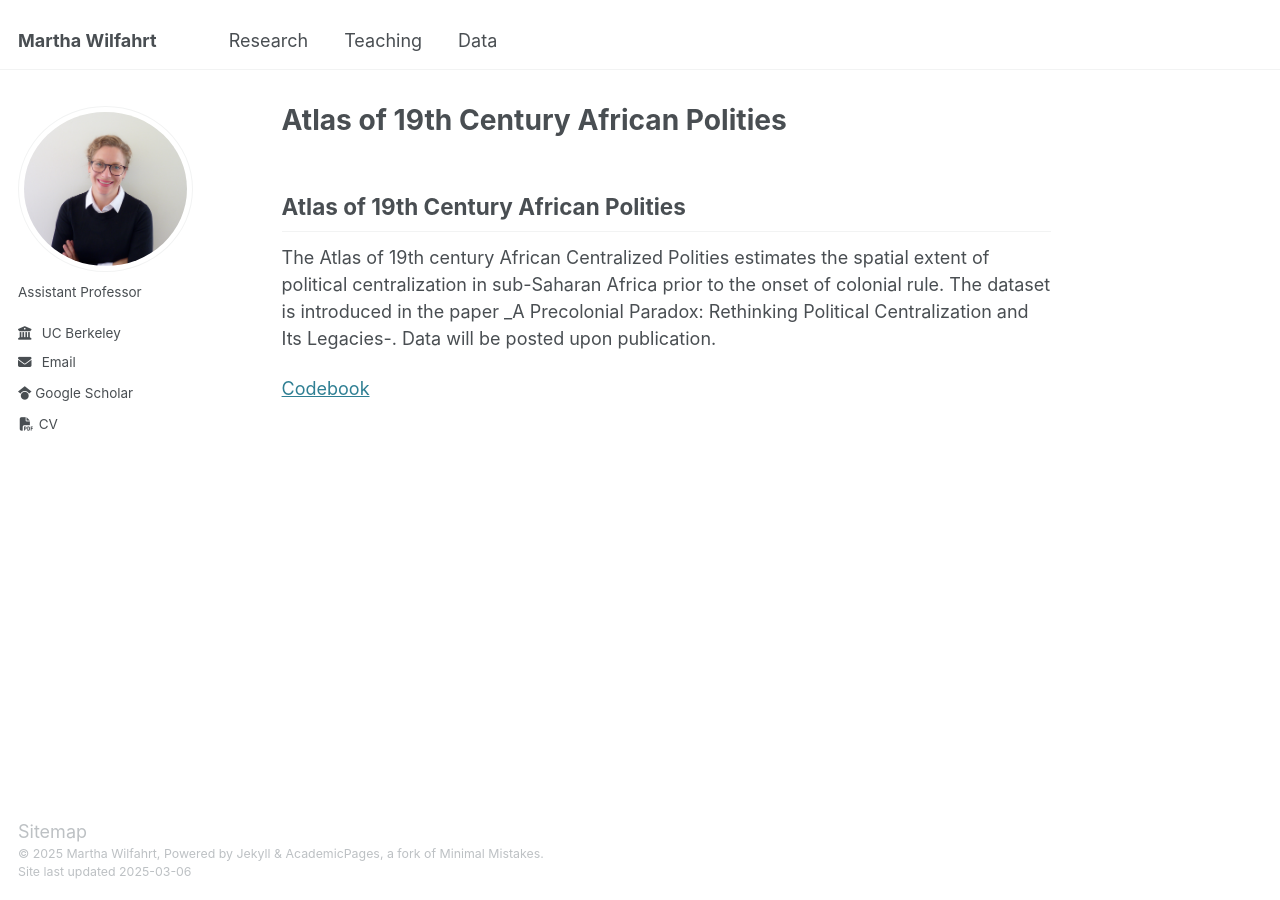
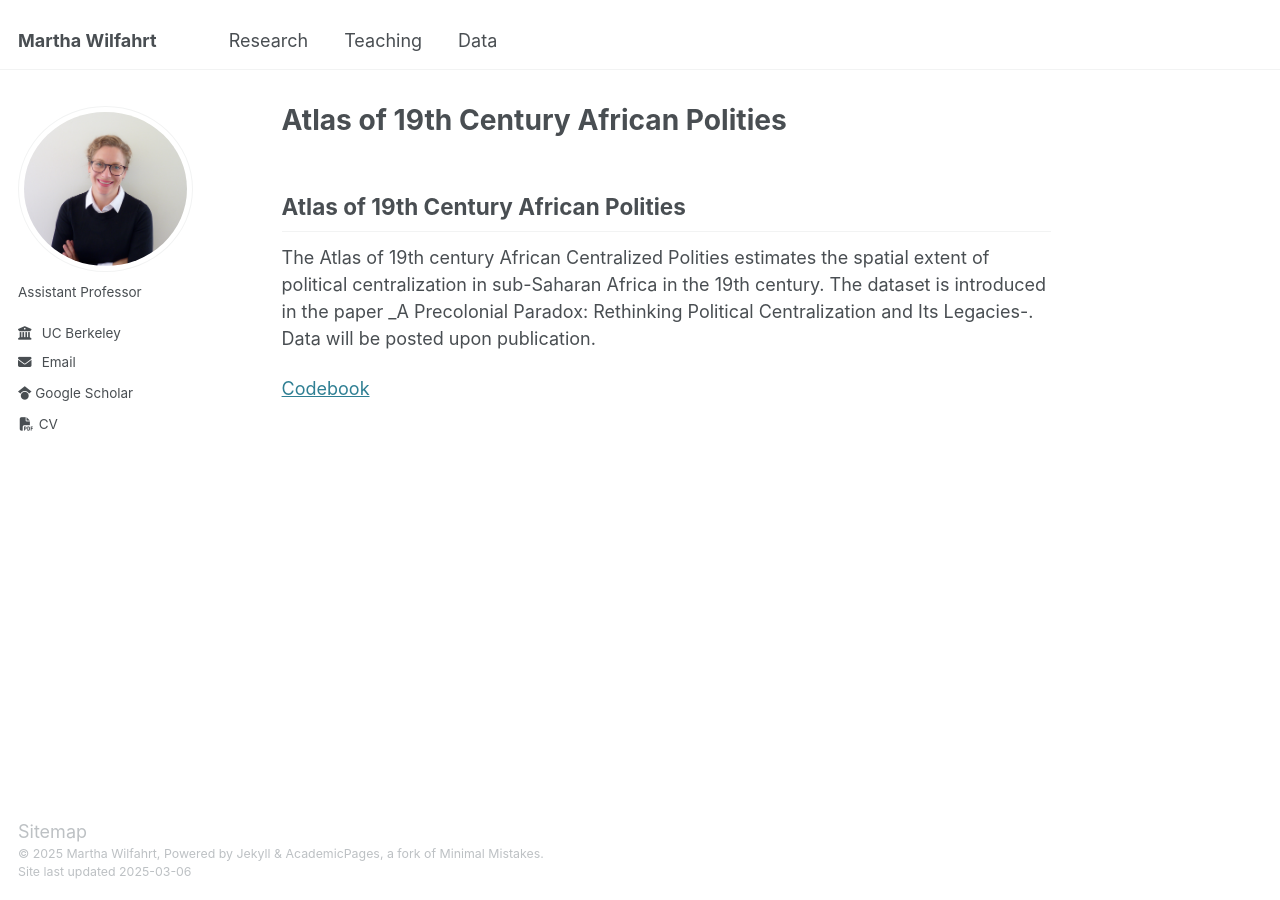
Before and after one commit to martha-wilfahrt/martha-wilfahrt.github.io, a Jekyll site: the page built from _pages/data.md, in a window 1280 px wide. Built offline with Jekyll 4.4.1, drawn with Linux system fonts in a browser that asks for light colours; our own code applies the rules of GitHub Pages for plain Markdown files.

Commit message:
Update data.md

```diff
--- a/_pages/data.md
+++ b/_pages/data.md
@@ -10,6 +10,6 @@ redirect_from:
 Atlas of 19th Century African Polities
 -------
 The Atlas of 19th century African Centralized Polities estimates the spatial extent of political centralization
-in sub-Saharan Africa prior to the onset of colonial rule. The dataset is introduced in the paper _A Precolonial Paradox: Rethinking Political Centralization and Its Legacies-. Data will be posted upon publication.
+in sub-Saharan Africa in the 19th century. The dataset is introduced in the paper _A Precolonial Paradox: Rethinking Political Centralization and Its Legacies-. Data will be posted upon publication.
 
 [Codebook](https://martha-wilfahrt.github.io/files/1_Atlas_Codebook.pdf)
```
